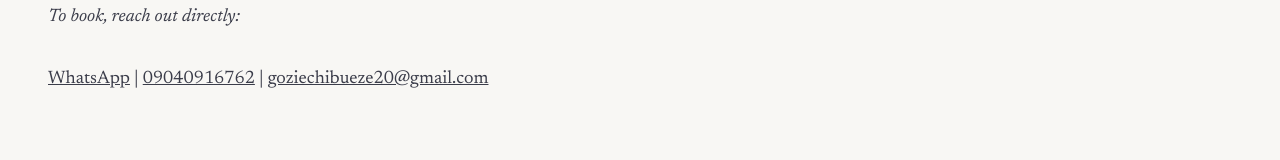
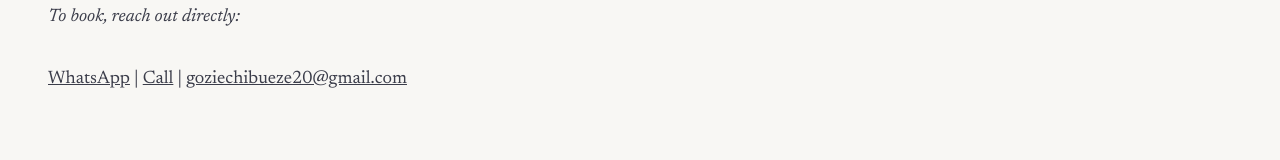
Before and after one commit to ebubexo1/paul-model, a React (Vite) app: page / in a window 1280 px wide. Shown: the part 4262-4422 px from the top of the page. Built offline with nearby package versions, Linux system fonts and the light colour scheme.

Commit message:
Add WhatsApp, Call and email contact links

```diff
--- a/src/App.jsx
+++ b/src/App.jsx
@@ -83,7 +83,7 @@ export default function App() {
 <p>
   <a href={`https://wa.me/${model.whatsapp}`} target="_blank" rel="noreferrer">WhatsApp</a>
   {" | "}
-  <a href={`tel:${model.phone}`}>{model.phone}</a>
+          <a href={`tel:${model.phone}`}>Call</a>
   {" | "}
   <a href={`mailto:${model.email}`}>{model.email}</a>
 </p>
--- a/src/data.js
+++ b/src/data.js
@@ -7,6 +7,8 @@ export const model = {
   intro: ["Clean frames, sharp tailoring, easy on set.", "See the work, then send a brief."],
   bio: "Chibueze works across streetwear, lifestyle and campaign shoots. He is easy to direct, arrives prepared and delivers a clean set of frames every time.",
   email: "goziechibueze20@gmail.com", // booking requests go here
+  phone: "09040916762",
+  whatsapp: "2349040916762",
   phone: "09040916762",
   whatsapp: "2349040916762",
   phone: "09040916762",
```
